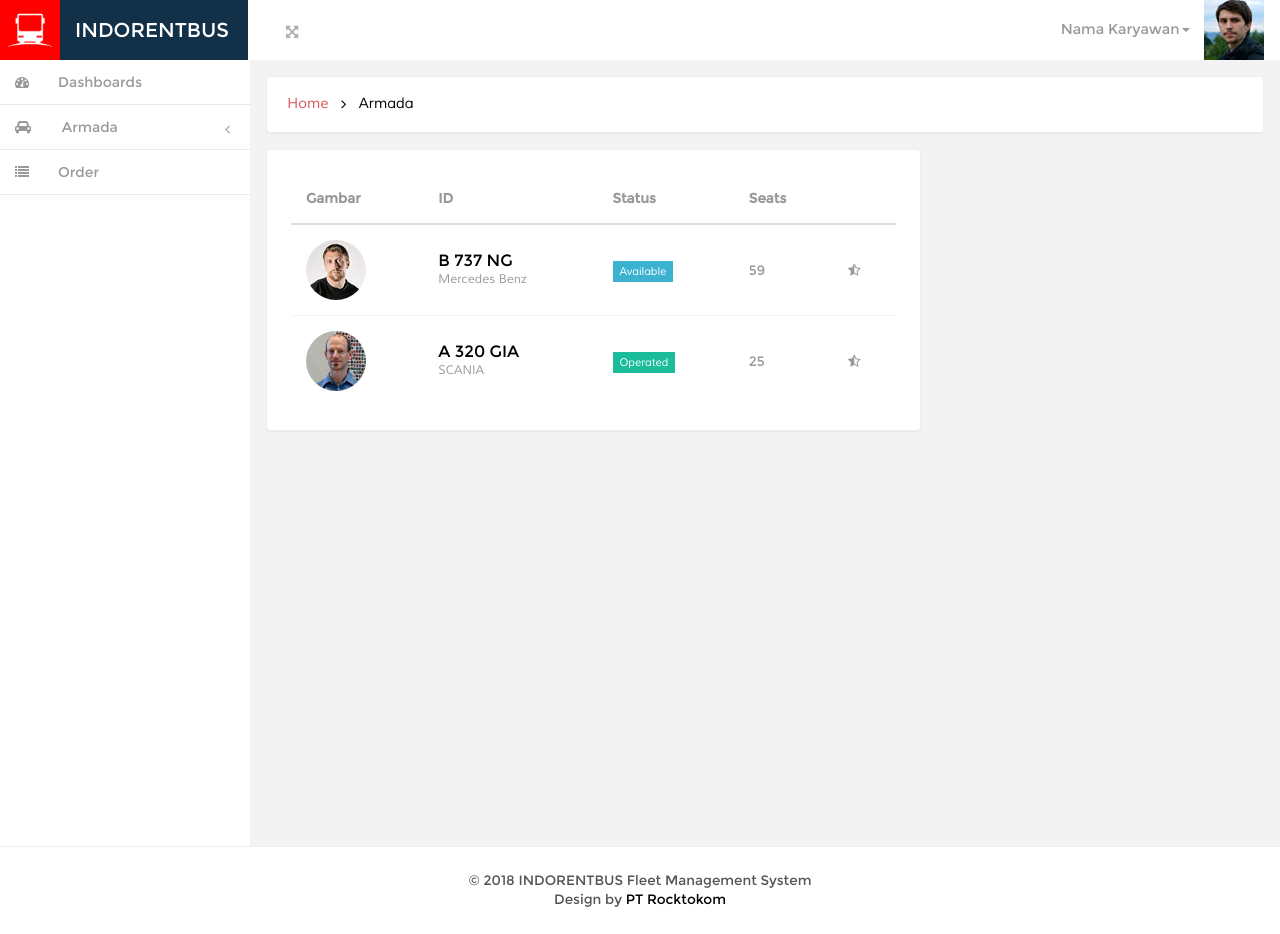
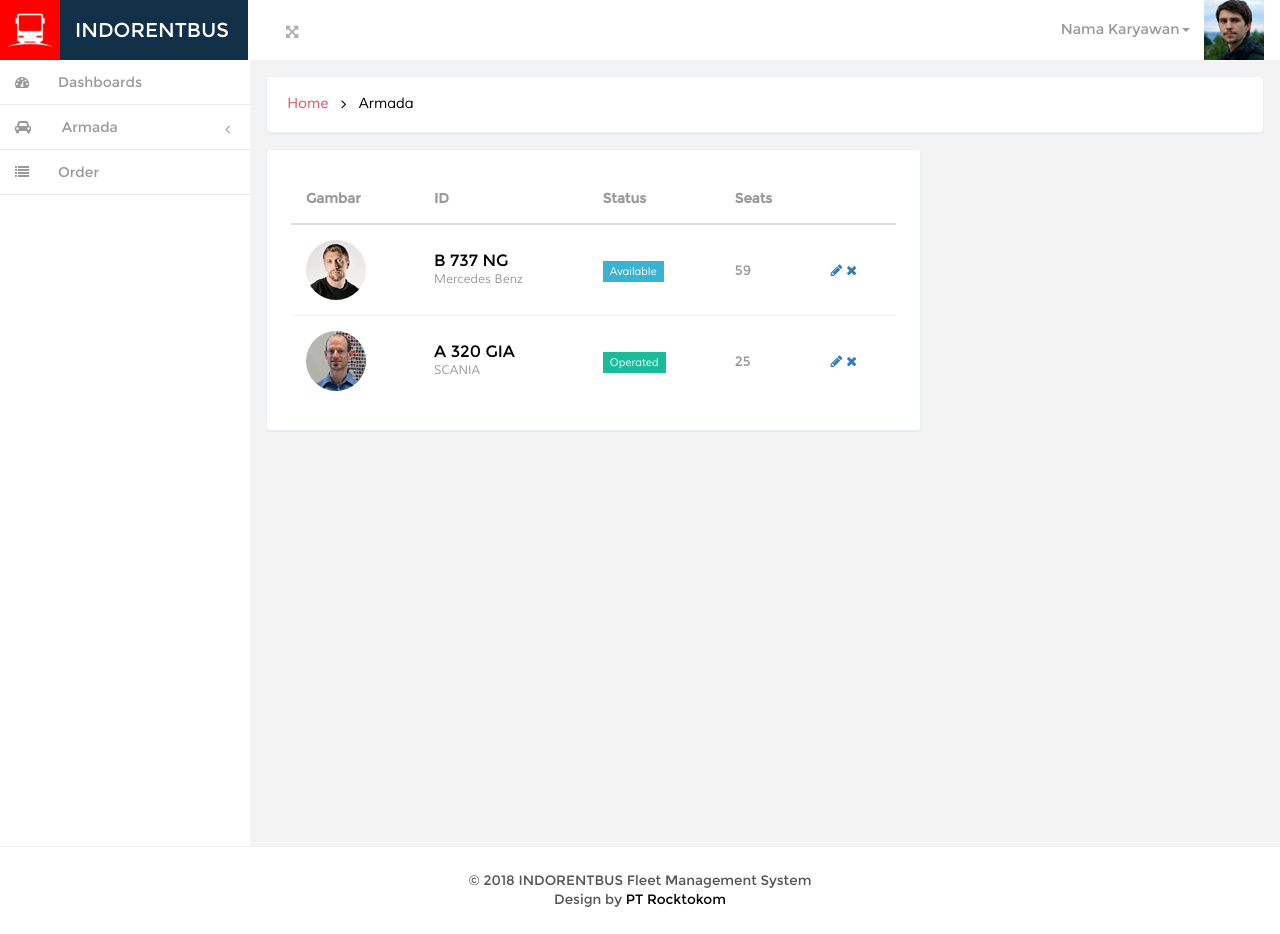
Before and after one commit to kemtol/indorentbus, a Jekyll site: the page built from laman/armada.html, in a window 1280 px wide. Built offline with Jekyll 4.4.1, drawn with Linux system fonts in a browser that asks for light colours; nearby versions of some CDN libraries; Markdown is read by kramdown in place of the engine named in the settings; comment, search, counter and statistics services are not loaded.

Commit message:
Update armada.html

```diff
--- a/laman/armada.html
+++ b/laman/armada.html
@@ -42,7 +42,7 @@ permalink: /armada/
 			    </td>
 
 			     <td>
-			     <i class="fa fa-star-half-o icon-state-warning"></i>
+				<a href="" class="fa fa-pencil"></a> <a href="" class="fa fa-times"></a>
 
 			    </td>
 			</tr>
@@ -62,7 +62,7 @@ permalink: /armada/
 			    </td>
 
 			     <td>
-			       <i class="fa fa-star-half-o icon-state-warning"></i>
+				<a href="" class="fa fa-pencil"></a> <a href="" class="fa fa-times"></a>
 			    </td>
 			</tr>
 		</tbody>
```
